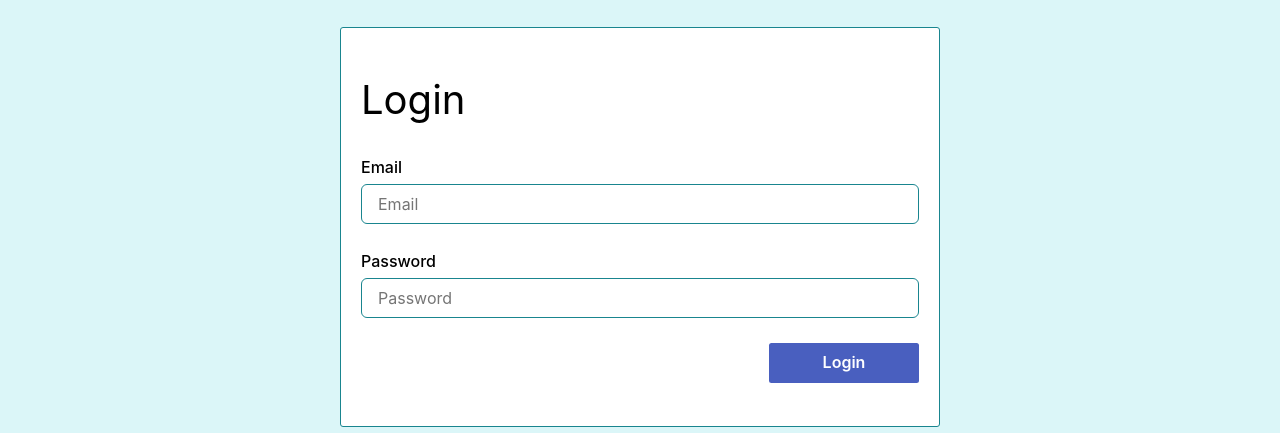
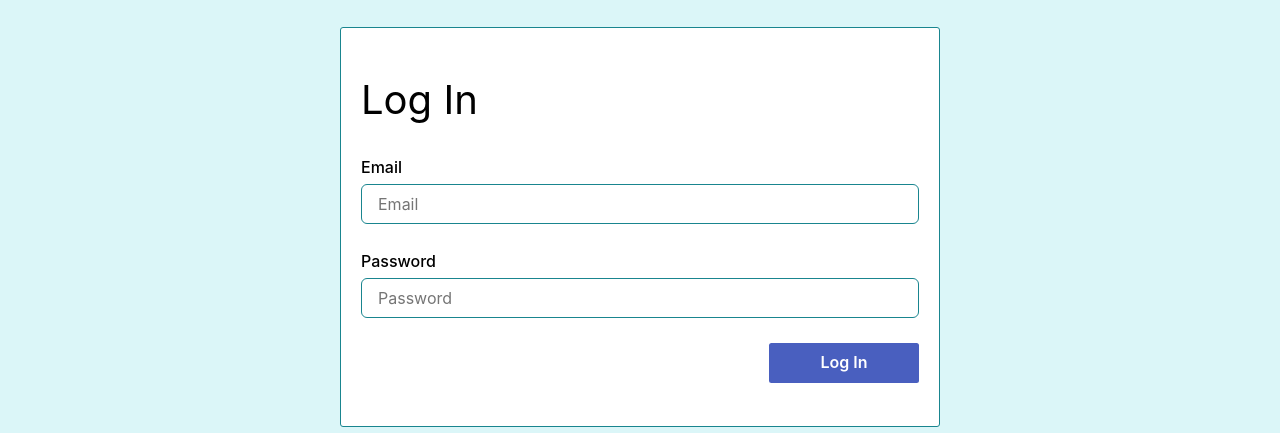
Before and after one commit to PrakashKoneru/borrowerOnboarding, a Next.js app: page / in a window 1280 px wide. Shown: the part 217-650 px from the top of the page. Built offline with nearby package versions, Linux system fonts and the light colour scheme; what little-state-machine would draw is missing.

Commit message:
Changing Log In

```diff
--- a/pages/components/reUsable/login.js
+++ b/pages/components/reUsable/login.js
@@ -53,7 +53,7 @@ export default function Login() {
                 justifyContent="center"
               >
                 <Box fontSize="40px">
-                  Login
+                  Log In
                 </Box>
                 {submissionError && (
                   <Box
@@ -115,7 +115,7 @@ export default function Login() {
                     w="150px"
                     type="submit"
                   >
-                    Login
+                    Log In
                   </Button>
                 </Flex>
               </Box>
```
